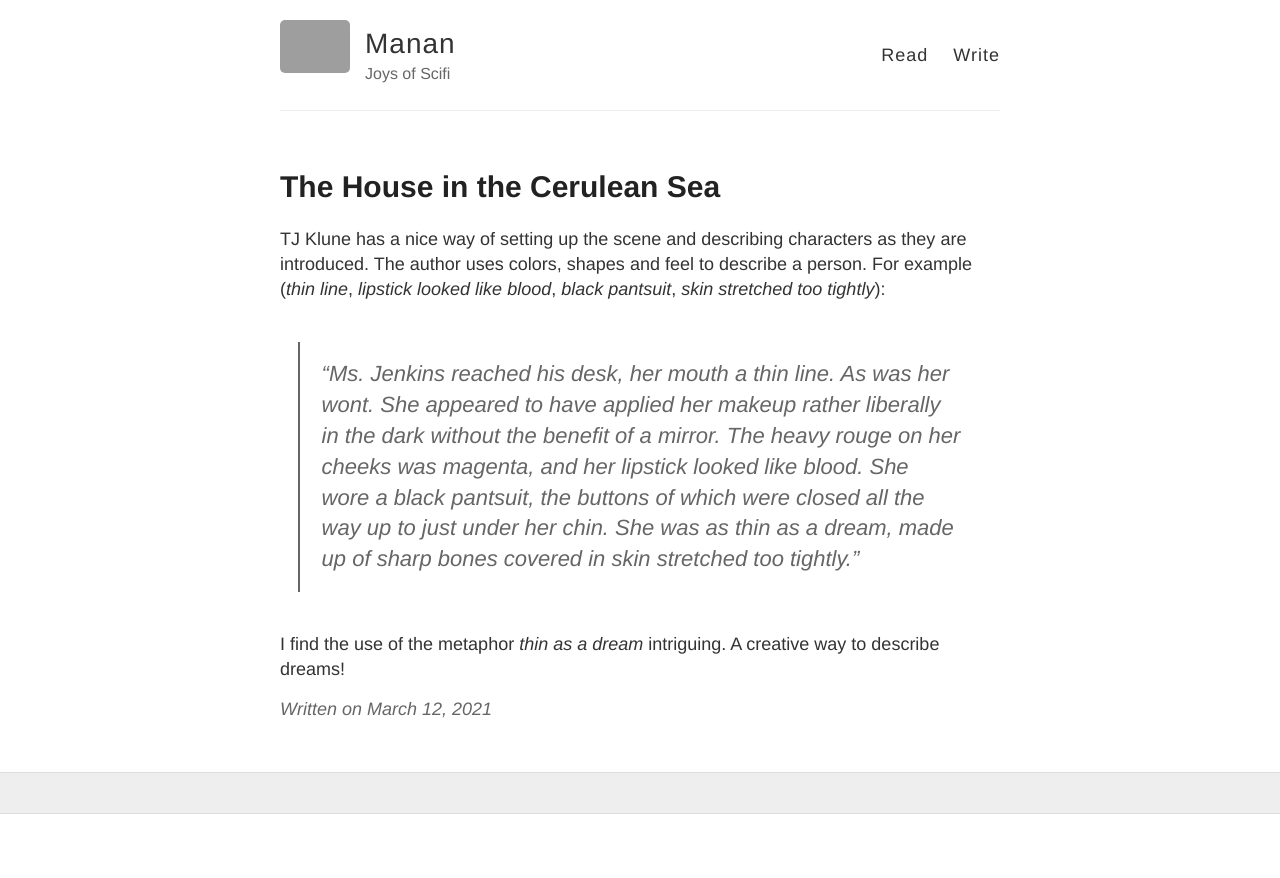
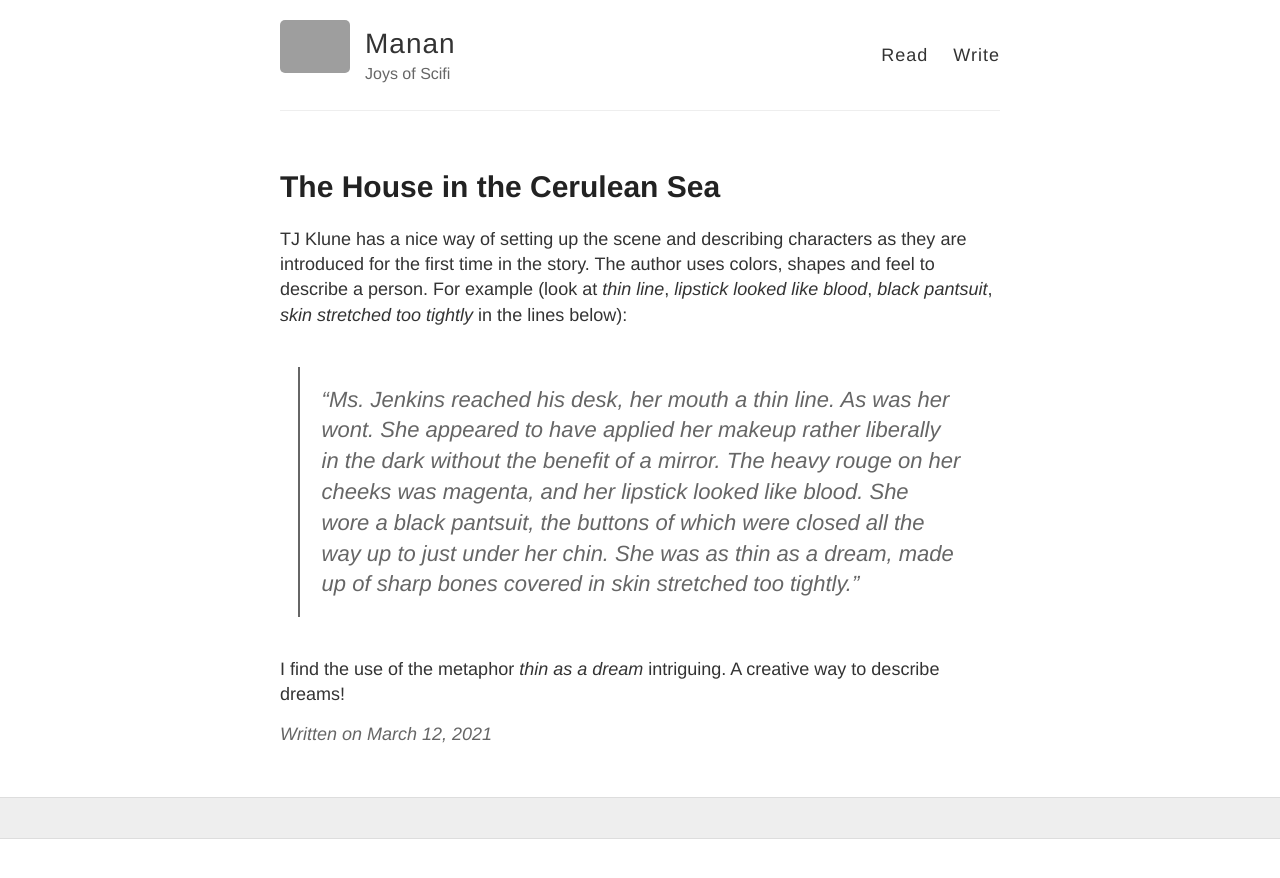
Before and after one commit to MLbyML/Addons, a Jekyll site: the page built from _posts/2021-03-12-The-House-in-the-Cerulean-Sea.md, in a window 1280 px wide. Shown: the top 878 px of the page. Built offline with Jekyll 4.4.1, drawn with Linux system fonts in a browser that asks for light colours; a script that is not in the unit is left out; comment, search, counter and statistics services are not loaded; grey boxes are pictures that could not be loaded.

Commit message:
update post

```diff
--- a/_posts/2021-03-12-The-House-in-the-Cerulean-Sea.md
+++ b/_posts/2021-03-12-The-House-in-the-Cerulean-Sea.md
@@ -7,7 +7,7 @@ mathjax: true
 comments: true
 ---
 
-TJ Klune has a nice way of setting up the scene and describing characters as they are introduced. The author uses colors, shapes and feel to describe a person. For example (*thin line*, *lipstick looked like blood*, *black pantsuit*, *skin stretched too tightly*):
+TJ Klune has a nice way of setting up the scene and describing characters as they are introduced for the first time in the story. The author uses colors, shapes and feel to describe a person. For example (look at *thin line*, *lipstick looked like blood*, *black pantsuit*, *skin stretched too tightly* in the lines below):
 
 >"Ms. Jenkins reached his desk, her mouth a thin line. As was her wont. She appeared to have applied her makeup rather liberally in the dark without the benefit of a mirror. The heavy rouge on her cheeks was magenta, and her lipstick looked like blood. She wore a black pantsuit, the buttons of which were closed all the way up to just under her chin. She was as thin as a dream, made up of sharp bones covered in skin stretched too tightly."
 
```
